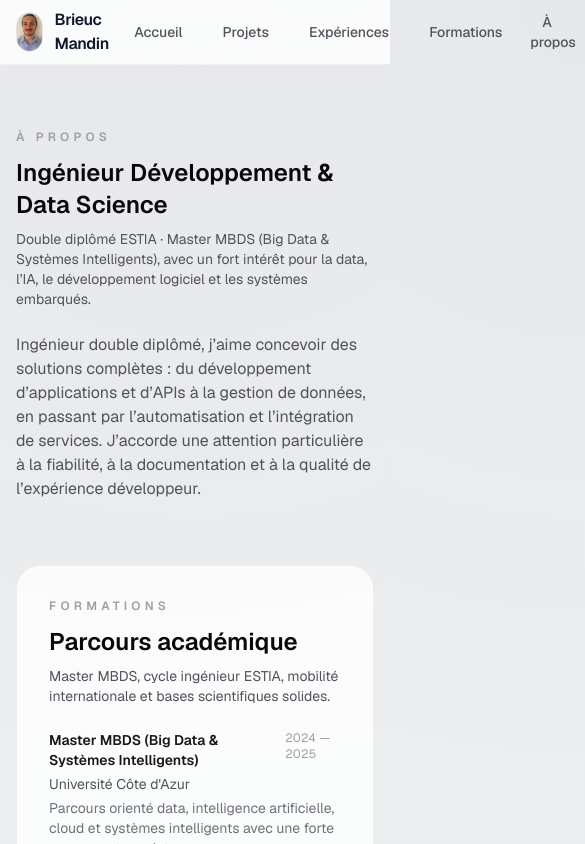
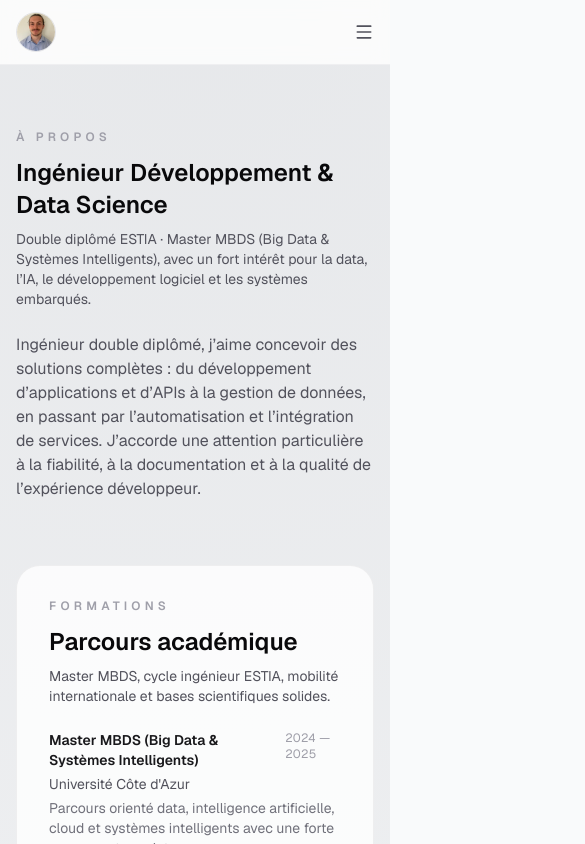
Before and after one commit to RoiBrioche/site-web-vitrine, a Next.js app: page /about in a window 390 px wide. Shown: the top 844 px of the page, 585 px wide, since content can reach past the window. Built offline with nearby package versions, Linux system fonts and the light colour scheme.

Commit message:
création d'un menu différent pour la version mobile du site (#26)

```diff
--- a/src/app/globals.css
+++ b/src/app/globals.css
@@ -12,6 +12,7 @@
   }
 }
 
+/* Styles de base pour le body */
 body {
   min-height: 100vh;
   font-family: var(--font-geist-sans), system-ui, -apple-system, sans-serif;
@@ -22,6 +23,47 @@ body {
     ),
     rgb(var(--background));
   color: rgb(var(--foreground));
+  overflow-x: hidden;
+  width: 100%;
+  position: relative;
+}
+
+/* Empêcher le débordement horizontal sur tous les éléments */
+html, body {
+  max-width: 100%;
+  overflow-x: hidden;
+}
+
+/* Conteneur principal pour éviter les débordements */
+#__next {
+  width: 100%;
+  overflow-x: hidden;
+  position: relative;
+}
+
+/* Correction pour les images et médias */
+img, video, iframe, canvas, svg {
+  max-width: 100%;
+  height: auto;
+  display: block;
+}
+
+/* Correction pour les tableaux */
+table {
+  width: 100%;
+  max-width: 100%;
+  overflow-x: auto;
+  display: block;
+}
+
+/* Correction pour les éléments flex et grid */
+.flex, .grid {
+  min-width: 0;
+}
+
+/* Correction pour les éléments avec position fixed */
+.fixed, .sticky {
+  max-width: 100vw;
 }
 
 a {
--- a/src/components/layout/site-header.tsx
+++ b/src/components/layout/site-header.tsx
@@ -5,7 +5,8 @@ import Link from "next/link";
 import Image from "next/image";
 import { siteConfig } from "@/config/site";
 import { Container } from "./container";
-import { X } from "lucide-react";
+import { X, Menu } from "lucide-react";
+import { useMobileMenu } from "@/hooks/useMobileMenu";
 
 // Animation de morphing avec Spring ou une simple transition CSS
 const springTransition = {
@@ -147,18 +148,48 @@ function ProfileImage({ onClick, buttonRef }: {
 export function SiteHeader() {
   const [isCardOpen, setIsCardOpen] = useState(false);
   const avatarRef = useRef<HTMLButtonElement>(null!);
+  const { isMenuOpen, isMobile, toggleMenu, closeMenu } = useMobileMenu();
+
+  // Fermer le menu quand on clique sur un lien
+  const handleNavLinkClick = () => {
+    if (isMobile) {
+      closeMenu();
+    }
+  };
 
   return (
+    <div className="relative">
       <header className="sticky top-0 z-50 border-b border-zinc-200/50 bg-white/80 backdrop-blur dark:border-zinc-800/60 dark:bg-zinc-950/70">
-      <Container className="flex h-16 items-center justify-between">
-        <Link href="/" className="flex items-center gap-3 font-semibold tracking-tight">
+        <Container className="flex h-16 items-center justify-between relative">
+          {/* Branding - Toujours visible */}
+          <Link
+            href="/"
+            className="flex items-center gap-3 font-semibold tracking-tight"
+            onClick={handleNavLinkClick}
+          >
             <ProfileImage
               onClick={() => setIsCardOpen(true)}
               buttonRef={avatarRef}
             />
-          <span>{siteConfig.name}</span>
+            <span className="hidden sm:inline">{siteConfig.name}</span>
           </Link>
-        <nav>
+
+          {/* Bouton menu hamburger - Uniquement sur mobile */}
+          <button
+            onClick={toggleMenu}
+            className="md:hidden p-2 -mr-2 rounded-md text-zinc-600 hover:bg-zinc-100 dark:text-zinc-300 dark:hover:bg-zinc-800"
+            aria-label="Menu"
+            aria-expanded={isMenuOpen}
+          >
+            {isMenuOpen ? (
+              <X className="h-5 w-5" />
+            ) : (
+              <Menu className="h-5 w-5" />
+            )}
+          </button>
+
+          {/* Navigation desktop */}
+          <nav className="hidden md:block">
             <ul className="flex items-center gap-4 text-sm font-medium text-zinc-600 dark:text-zinc-300">
               {navLinks.map((link) => (
                 <li key={link.href}>
@@ -173,11 +204,66 @@ export function SiteHeader() {
             </ul>
           </nav>
         </Container>
+
         <ProfileCard
           isOpen={isCardOpen}
           onClose={() => setIsCardOpen(false)}
           avatarRef={avatarRef}
         />
       </header>
+
+      {/* Menu mobile - Maintenant en dehors du header */}
+      {isMenuOpen && (
+        <div
+          className="fixed left-0 right-0 z-40 bg-white/95 dark:bg-zinc-950/95 backdrop-blur-sm transition-all duration-300 ease-in-out transform border-t border-zinc-200/50 dark:border-zinc-800/50 md:hidden"
+          style={{
+            top: '4rem', // Hauteur du header
+            height: 'calc(100vh - 4rem)', // Hauteur de l'écran moins la hauteur du header
+            overflowY: 'auto',
+            transform: 'translateY(0)'
+          }}
+          aria-hidden={!isMenuOpen}
+        >
+          <nav className="p-4">
+            <ul className="space-y-2">
+              {navLinks.map((link) => (
+                <li key={link.href}>
+                  <Link
+                    className="block px-4 py-3 text-lg font-medium rounded-lg text-zinc-800 hover:bg-zinc-100 dark:text-zinc-200 dark:hover:bg-zinc-800"
+                    href={link.href}
+                    onClick={handleNavLinkClick}
+                  >
+                    {link.label}
+                  </Link>
+                </li>
+              ))}
+            </ul>
+          </nav>
+        </div>
+      )}
+
+      {/* Empêcher le défilement du corps lorsque le menu est ouvert */}
+      <style jsx global>{`
+        @media (max-width: 767px) {
+          body {
+            overflow-x: hidden;
+            position: relative;
+            width: 100%;
+          }
+
+          /* Empêcher le défilement horizontal sur mobile */
+          html, body {
+            max-width: 100%;
+            overflow-x: hidden;
+          }
+
+          /* Masquer le contenu derrière le menu ouvert */
+          body.menu-open {
+            overflow: hidden;
+            height: 100vh;
+          }
+        }
+      `}</style>
+    </div>
   );
 }
--- /dev/null
+++ b/src/hooks/useMobileMenu.ts
@@ -0,0 +1,40 @@
+import { useState, useEffect } from 'react';
+
+export function useMobileMenu() {
+  const [isMenuOpen, setIsMenuOpen] = useState(false);
+  const [isMobile, setIsMobile] = useState(false);
+
+  useEffect(() => {
+    const checkIfMobile = () => {
+      setIsMobile(window.innerWidth < 768);
+    };
+
+    // Vérifier au chargement
+    checkIfMobile();
+
+    // Ajouter un écouteur pour les changements de taille
+    window.addEventListener('resize', checkIfMobile);
+
+    // Nettoyer l'écouteur
+    return () => {
+      window.removeEventListener('resize', checkIfMobile);
+    };
+  }, []);
+
+  const toggleMenu = () => {
+    setIsMenuOpen(!isMenuOpen);
+    // Empêcher le défilement du corps lorsque le menu est ouvert
+    if (!isMenuOpen) {
+      document.body.style.overflow = 'hidden';
+    } else {
+      document.body.style.overflow = 'unset';
+    }
+  };
+
+  const closeMenu = () => {
+    setIsMenuOpen(false);
+    document.body.style.overflow = 'unset';
+  };
+
+  return { isMenuOpen, isMobile, toggleMenu, closeMenu };
+}
```
Lines whose indentation alone changed are shown as unchanged.
